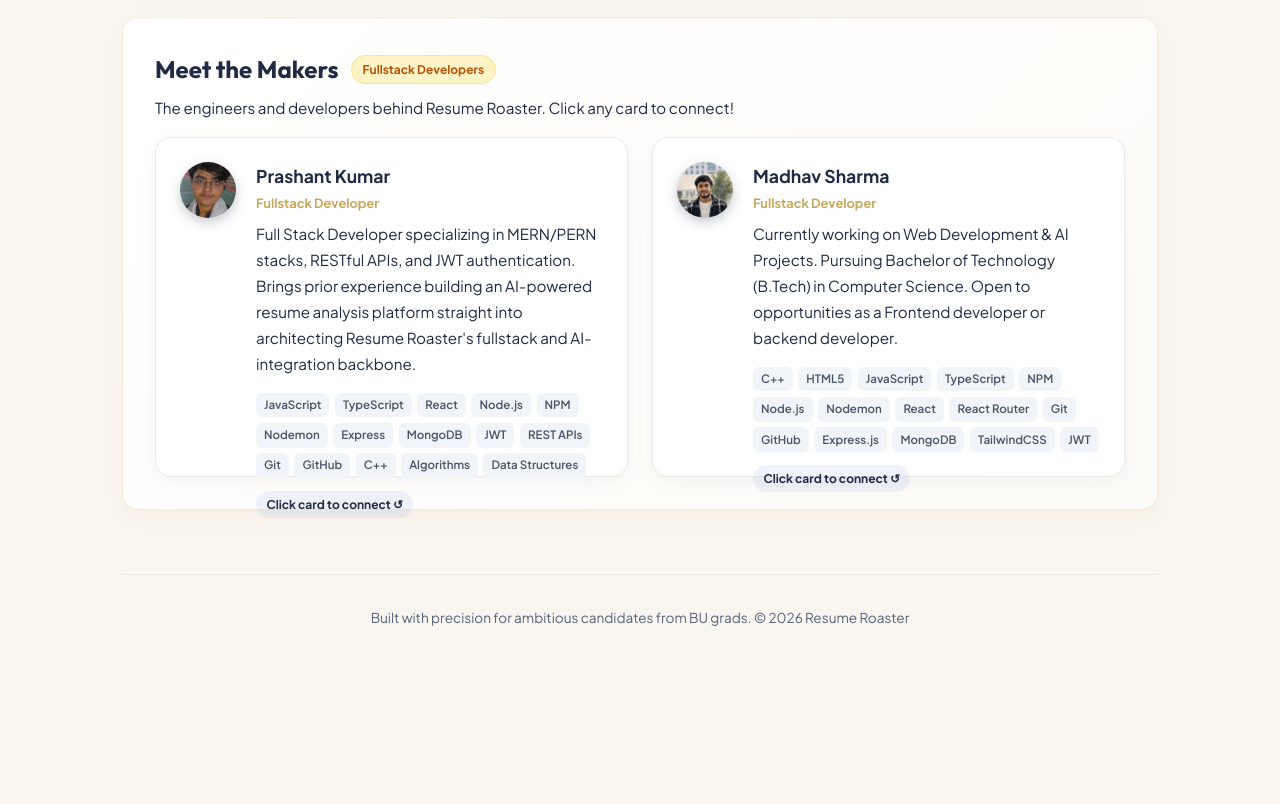
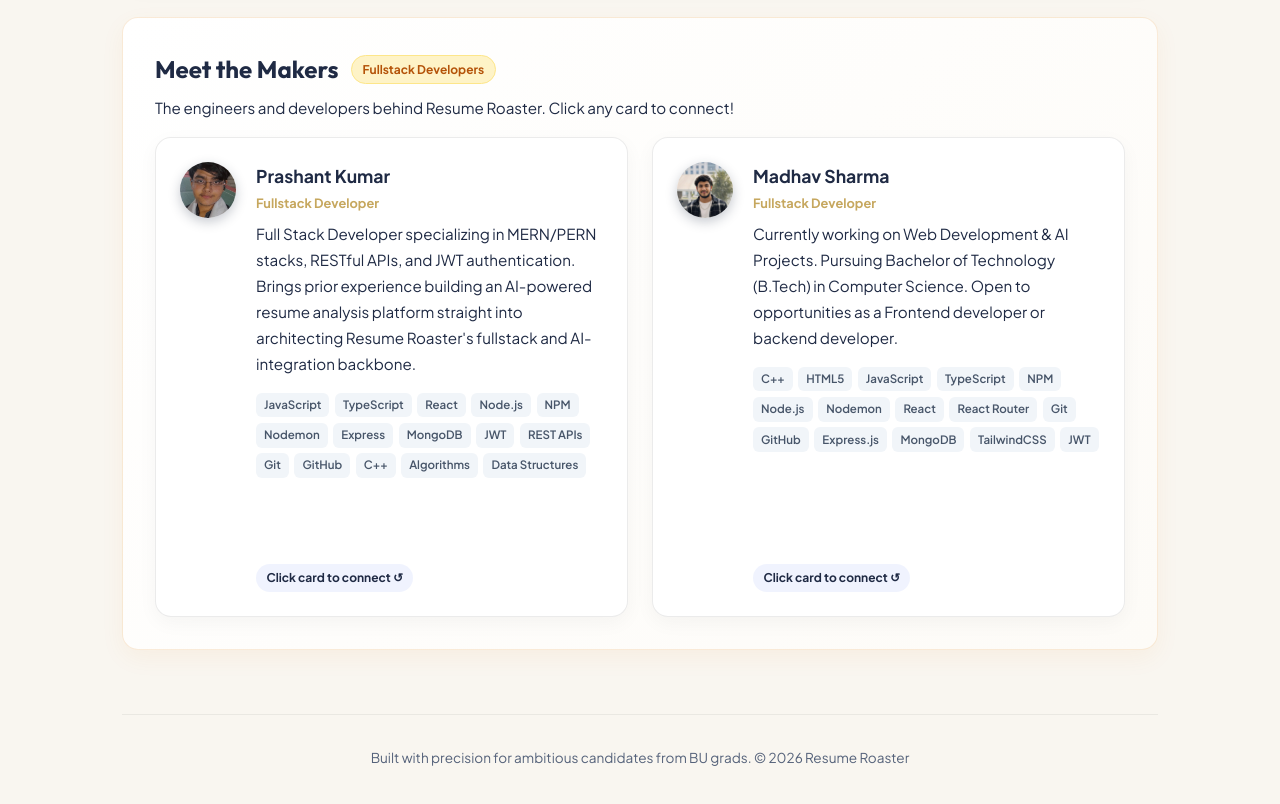
Before and after one commit to MadhavSharma-dev/AI-RESUME-ANALYSER, a React (Vite) app in the folder frontend/: page /about in a window 1280 px wide. Shown: the part 2020-2824 px from the top of the page. Before the commit the page ends 2696 px from the top, so only its background shows below. Built offline with nearby package versions, Linux system fonts and the light colour scheme; no server answers.

Commit message:
fix(about): increase flip card min-height to 480px to accommodate 15 tech chips and prevent overflow

```diff
--- a/frontend/src/components/dashboard/About.css
+++ b/frontend/src/components/dashboard/About.css
@@ -180,14 +180,14 @@
   perspective: 1000px;
   cursor: pointer;
   width: 100%;
-  min-height: 340px;
+  min-height: 480px;
 }
 
 .flip-card-inner {
   position: relative;
   width: 100%;
   height: 100%;
-  min-height: 340px;
+  min-height: 480px;
   transition: transform 0.6s cubic-bezier(0.4, 0, 0.2, 1);
   transform-style: preserve-3d;
 }
@@ -385,30 +385,3 @@
   color: #ffffff;
   border-color: #ffffff;
 }
-
-/* RESPONSIVE MEDIA QUERIES FOR ABOUT PAGE (375px - 1024px) */
-@media (max-width: 1024px) {
-  .about-container {
-    padding: 1.5rem;
-  }
-
-  .makers-grid {
-    grid-template-columns: 1fr;
-    max-width: 500px;
-    margin: 0 auto;
-  }
-}
-
-@media (max-width: 600px) {
-  .about-container {
-    padding: 1rem;
-  }
-
-  .about-title {
-    font-size: 1.5rem;
-  }
-
-  .guarantees-grid {
-    grid-template-columns: 1fr;
-  }
-}
```
